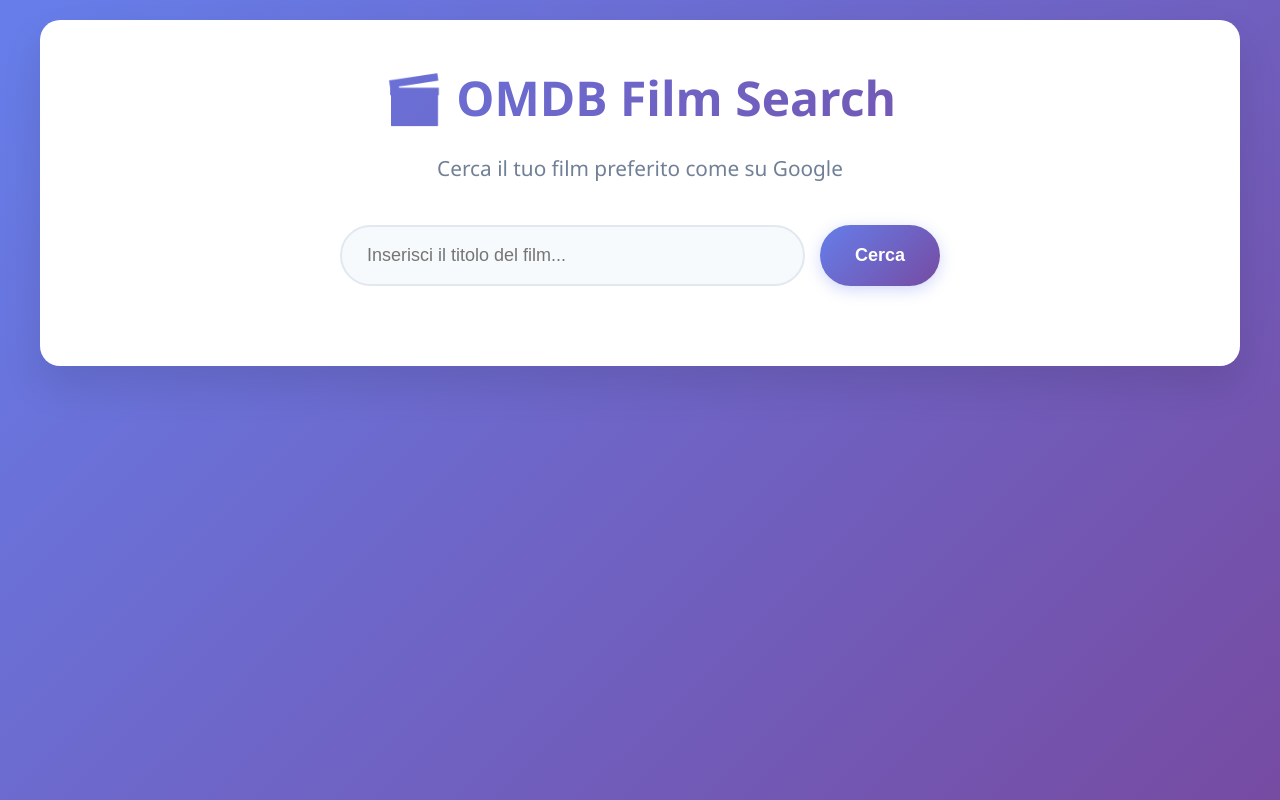
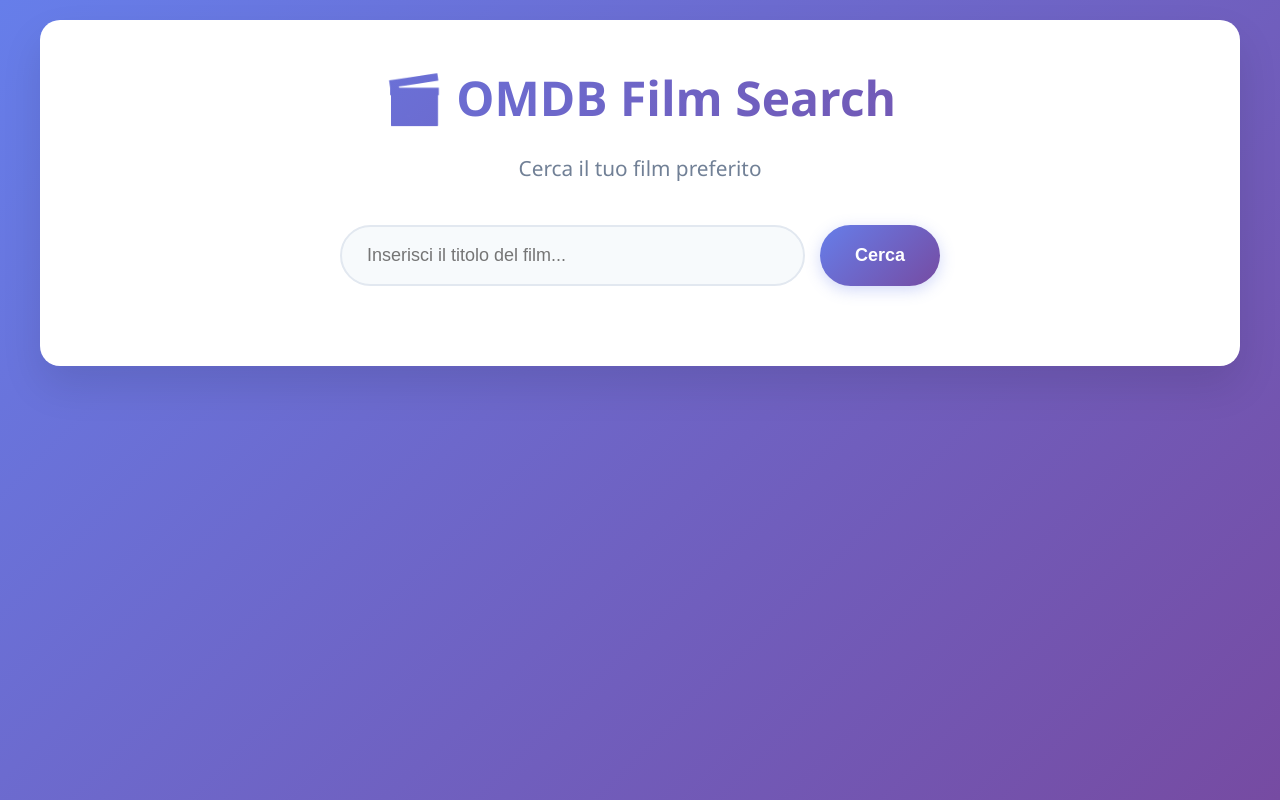
Before and after one commit to GXALE21/Bumma_ricerca-_my_omdb_client, a plain HTML site: page index.html in a window 1280 px wide. Drawn offline with Linux system fonts and the light colour scheme.

Commit message:
Test finali e correzione di eventuali errori

```diff
--- a/index.html
+++ b/index.html
@@ -10,7 +10,7 @@
     <div class="container">
         <header>
             <h1>🎬 OMDB Film Search</h1>
-            <p>Cerca il tuo film preferito come su Google</p>
+            <p>Cerca il tuo film preferito</p>
         </header>
 
         <div class="search-section">
@@ -24,15 +24,15 @@
             <p>Ricerca in corso...</p>
         </div>
 
-        <!-- Griglia dei risultati -->
+
         <div id="resultsContainer" class="hidden">
             <h2 id="resultsTitle">Risultati della ricerca</h2>
 
             <div id="moviesGrid" class="movies-grid">
-                <!-- I film appariranno qui -->
+
             </div>
 
-            <!-- Paginazione -->
+
             <div id="pagination" class="pagination hidden">
                 <button id="prevBtn" class="page-btn">← Precedente</button>
                 <span id="pageInfo" class="page-info">Pagina 1 di 1</span>
```
Also changed, not shown: app.js (+11 -12 lines).
